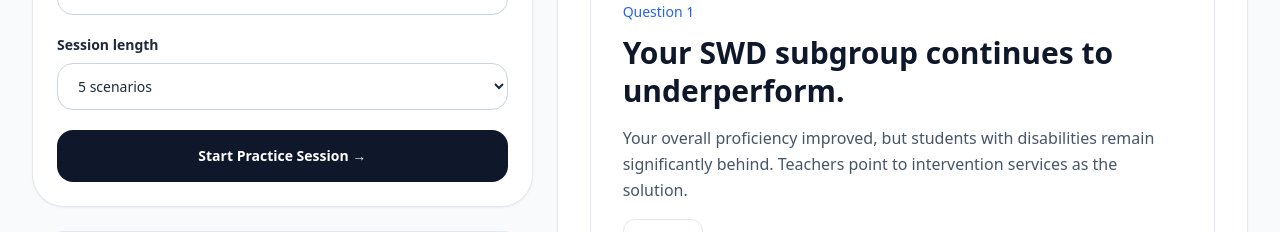
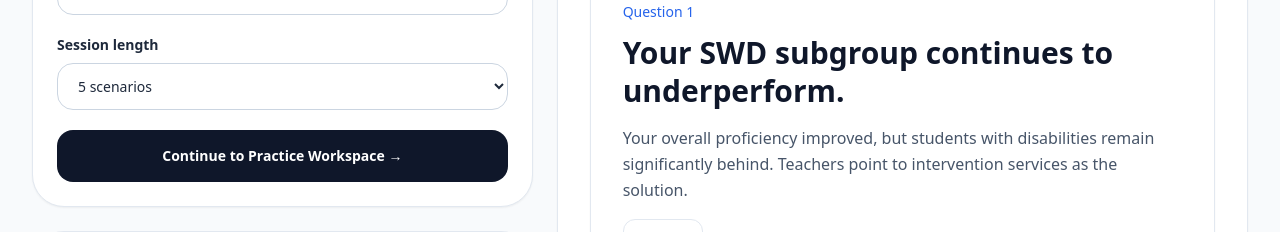
Before and after one commit to jmarc296-jpg/instructional-leadership-practice, a Next.js app: page / in a window 1280 px wide. Shown: the part 4000-4232 px from the top of the page. Built offline with nearby package versions, Linux system fonts and the light colour scheme.

Commit message:
Fix session setup CTA route

```diff
--- a/components/session-setup.tsx
+++ b/components/session-setup.tsx
@@ -215,10 +215,10 @@ coachMode: value === 'review'
           </select>
         </div>
               <a
-          href='/practice'
+          href='#practice-workspace'
           className='block w-full rounded-2xl bg-slate-900 px-6 py-4 text-center text-sm font-semibold text-white hover:bg-slate-800'
         >
-          Start Practice Session →
+          Continue to Practice Workspace →
         </a>
       </div>
     </aside>
```
